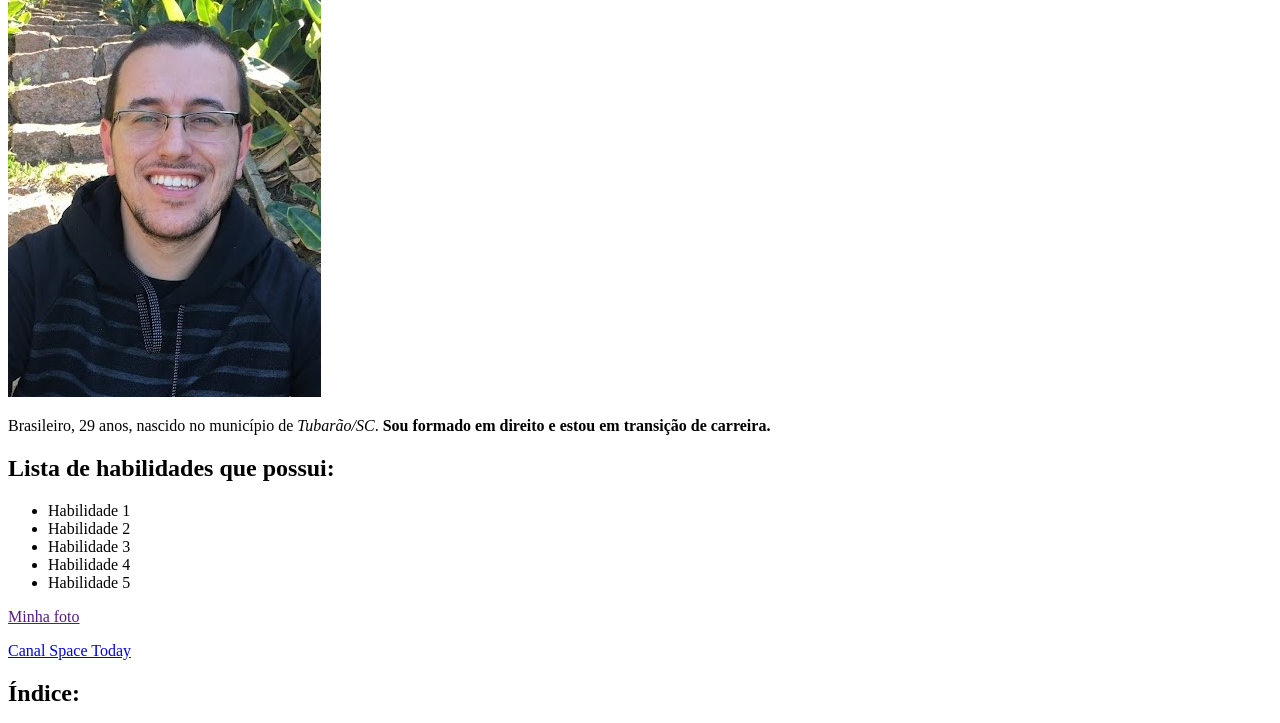
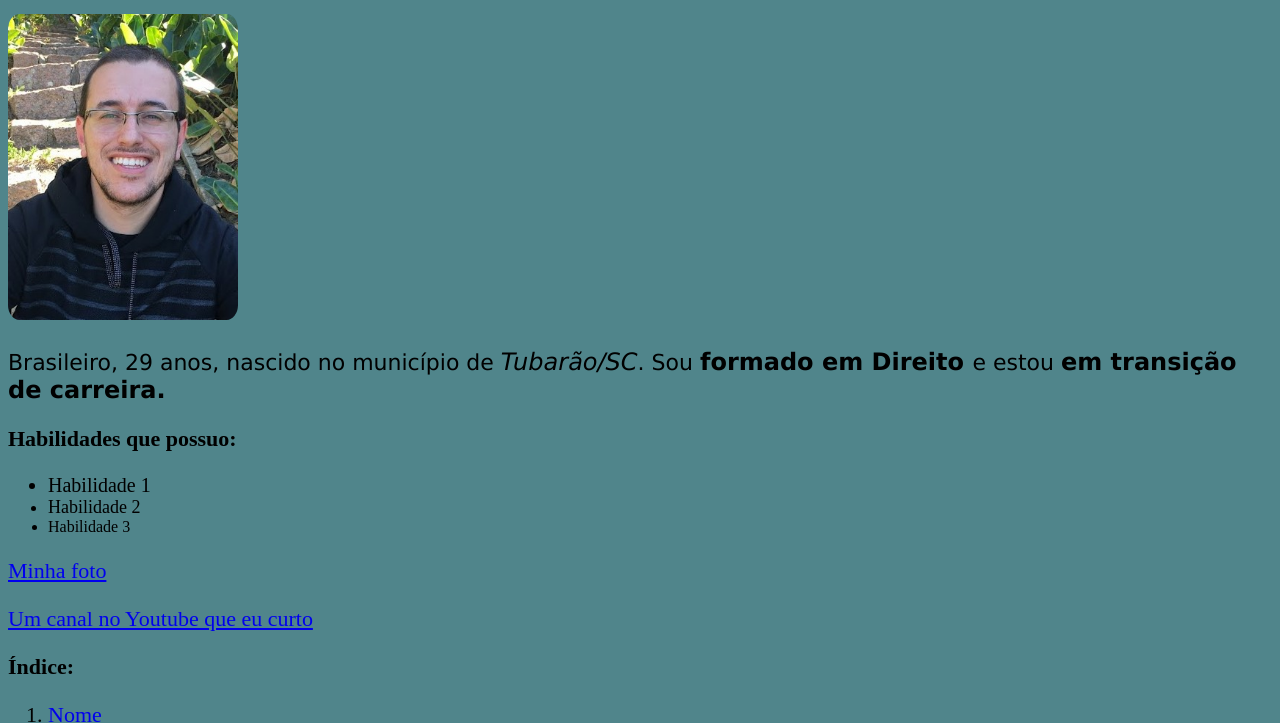
Before and after one commit to andre-usf/andre-usf.github.io, a plain HTML site: page index.html in a window 1280 px wide. Shown: the part 100-823 px from the top of the page. Drawn offline with Linux system fonts and the light colour scheme.

Commit message:
Adiciona CSS e altera o conteúdo.

```diff
--- a/index.html
+++ b/index.html
@@ -1,31 +1,83 @@
 <!DOCTYPE html>
 <html lang="en">
+
 <head>
     <meta charset="UTF-8">
     <meta http-equiv="X-UA-Compatible" content="IE=edge">
     <meta name="viewport" content="width=device-width, initial-scale=1.0">
     <title>Meu portfólio web</title>
+
+    <link rel="preconnect" href="https://fonts.googleapis.com">
+    <link rel="preconnect" href="https://fonts.gstatic.com" crossorigin>
+    <link href="https://fonts.googleapis.com/css2?family=Merriweather:wght@300&display=swap" rel="stylesheet">
+
+    <style>
+        body {
+            background-color: #50858B;
+            font-size: 22px;
+        }
+
+        #nome {
+            font-family: 'Merriweather', serif;
+        }
+
+        .minha-foto {
+            border-radius: 5%;
+            width: 230px;
+        }
+
+        #resumo {
+            font-family: Verdana, Geneva, Tahoma, sans-serif;
+        }
+
+        em {
+            font-size: 24px;
+        }
+
+        strong {
+            font-size: 24px;
+        }
+
+
+        h2 {
+            font-size: 22px;
+        }
+
+        .habilidade-1 {
+            font-size: 20px;
+        }
+
+        .habilidade-2 {
+            font-size: 18px;
+        }
+
+        .habilidade-3 {
+            font-size: 16px;
+        }
+
+    </style>
 </head>
+
 <body>
     <!--Seu nome completo -->
     <h1 id="nome">André Uliano dos Santos Fretta</h1>
     <!-- Uma foto atual sua, acompanhada de um texto alternativo, que deve ser a descrição da foto que você está usando; -->
-    <img src="./images/minha_foto.jpg" alt="Uma foto minha à frente de uma escadaria de pedra, usando roupa preta e óculos de grau." id="foto">
+    <img class="minha-foto" src="./images/minha_foto.jpg"
+        alt="Uma foto minha à frente de uma escadaria de pedra, usando roupa preta e óculos de grau." id="foto">
     <!-- Uma breve descrição sobre você, destacando algumas informações como nacionalidade e a cidade/estado onde mora; -->
-    <p id="resumo"> Brasileiro, 29 anos, nascido no município de <em>Tubarão/SC</em>.<strong> Sou formado em direito e estou em transição de carreira.</strong></p>
+    <p id="resumo"> Brasileiro, 29 anos, nascido no município de <em>Tubarão/SC</em>. Sou <strong>formado em Direito </strong> e
+            estou <strong> em transição de carreira.</strong></p>
     <!-- Uma lista de habilidades que você possui, com destaque para aquela de que você mais se orgulha; -->
-    <h2 id="habilidades">Lista de habilidades que possui:</h2>
+    <h2 id="habilidades">Habilidades que possuo:</h2>
     <ul>
-        <li>Habilidade 1</li>
-        <li>Habilidade 2</li>
-        <li>Habilidade 3</li>
-        <li>Habilidade 4</li>
-        <li>Habilidade 5</li>
+        <li class="habilidade-1">Habilidade 1</li>
+        <li class="habilidade-2">Habilidade 2</li>
+        <li class="habilidade-3">Habilidade 3</li>
     </ul>
     <!-- Um link interno para a sua foto; -->
-    <p><a href="">Minha foto</a></p>
+    <p><a href="#minha-foto">Minha foto</a></p>
     <!-- Um link externo para algum blog de que você goste, que abra em uma nova aba; -->
-    <p id="canal"><a href="https://www.youtube.com/c/SpaceTodayTV">Canal Space Today</a></p>
+    <p id="canal"><a href="https://www.youtube.com/c/SpaceTodayTV">Um canal no Youtube que eu curto</a></p>
 
     <!-- Partes do seu portfólio destacadas com negrito e/ou itálico; -->
 
@@ -41,4 +93,5 @@
 
 
 </body>
+
 </html>
```
